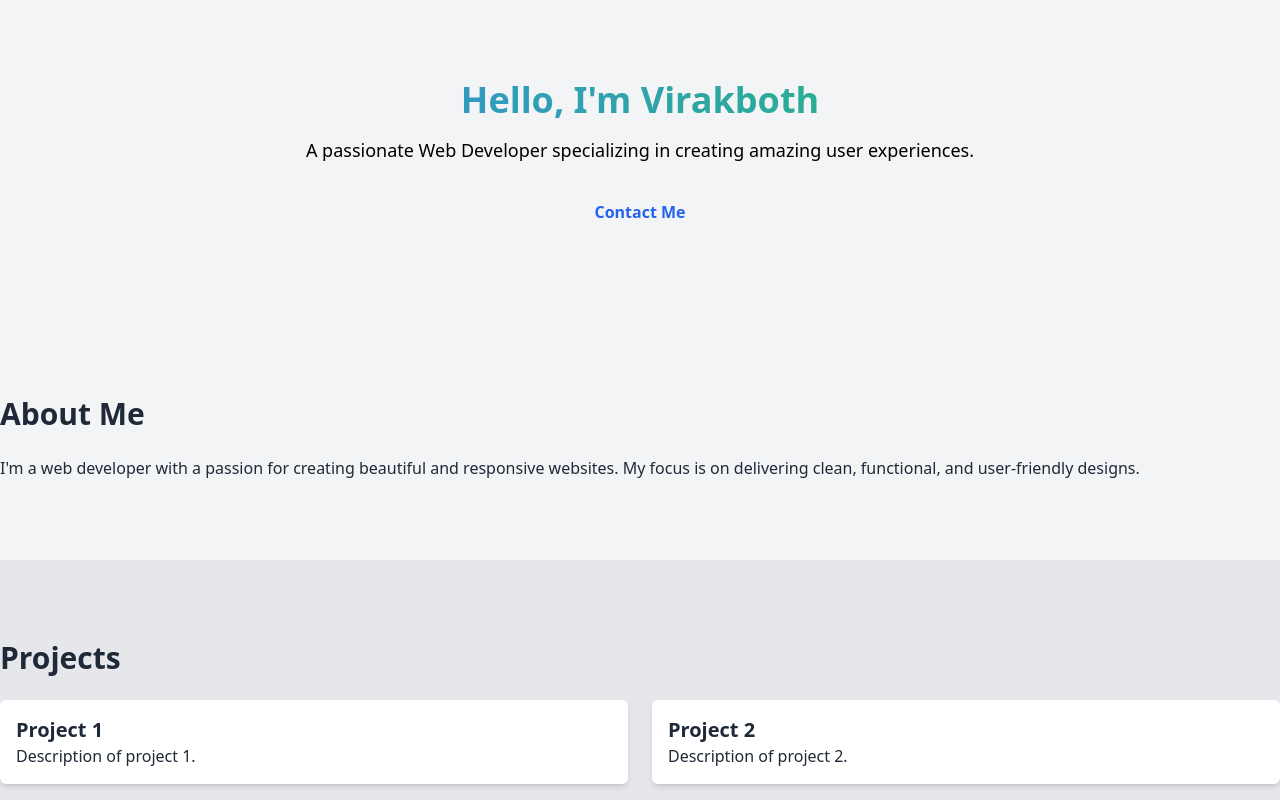
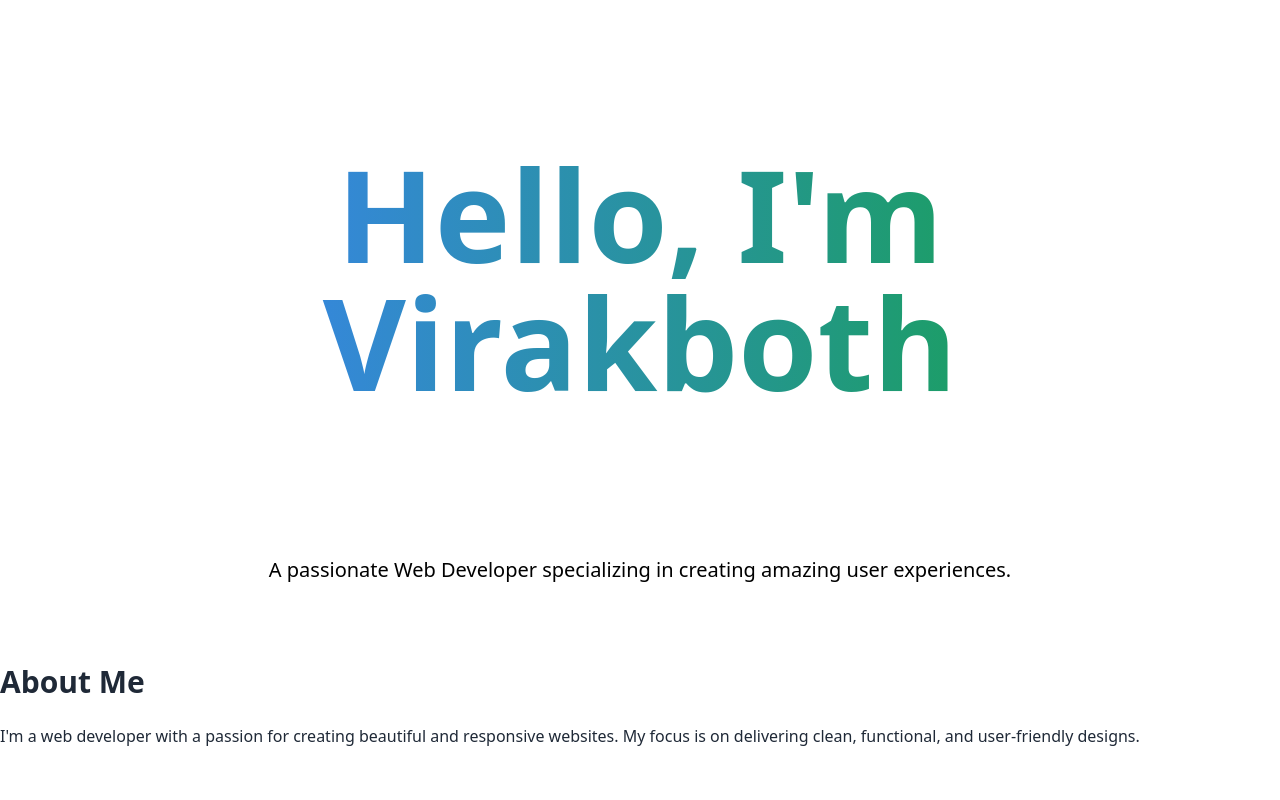
Before and after one commit to virakbothportfolio/virakbothportfolio.github.io, a React (Vite) app in the folder my-app/: page / in a window 1280 px wide. Shown: the top 800 px of the page. Built offline with nearby package versions, Linux system fonts and the light colour scheme.

Commit message:
Made a few changes

```diff
--- a/my-app/src/App.jsx
+++ b/my-app/src/App.jsx
@@ -8,7 +8,7 @@
 
 export default function App() {
   return (
-    <div className="bg-gray-100 text-gray-800">
+    <div className="text-gray-800">
       <Hero />
       <About />
       <Projects />
--- a/my-app/src/components/Contact.jsx
+++ b/my-app/src/components/Contact.jsx
@@ -2,7 +2,7 @@
 
 const Contact = () => {
   return (
-    <section id="contact" className="py-20 bg-gray-200">
+    <section id="contact" className="py-20">
       <div className="container mx-auto text-center">
         <h2 className="text-3xl font-bold mb-6">Contact Me</h2>
         <p>Email me at: <a href="mailto:your.email@example.com" className="text-blue-600">your.email@example.com</a></p>
--- a/my-app/src/components/Hero.jsx
+++ b/my-app/src/components/Hero.jsx
@@ -2,18 +2,14 @@
 
 const Hero = () => {
   return (
-    <section className="text-black py-20">
-      <div className="container mx-auto text-center">
-        <h1 className="text-transparent bg-clip-text bg-gradient-to-r from-blue-500 to-green-500 text-4xl font-bold mb-4">Hello, I'm Virakboth</h1>
-        <p className="text-lg">
+    <section>
+      <div className="text-black text-center">
+        <h1 className="text-transparent bg-clip-text bg-gradient-to-r from-blue-500 to-green-600 text-9xl font-bold m-[150px]">
+          Hello, I'm Virakboth
+        </h1>
+        <p className="text-xl">
           A passionate Web Developer specializing in creating amazing user experiences.
         </p>
-        <a
-          href="#contact"
-          className="mt-6 inline-block text-blue-600 px-6 py-3 rounded-md font-bold"
-        >
-          Contact Me
-        </a>
       </div>
     </section>
   );
--- a/my-app/src/components/Navbar.jsx
+++ /dev/null
@@ -1,19 +0,0 @@
-import React from 'react';
-
-const Navbar = () => {
-  return (
-    <header className="bg-white shadow">
-      <nav className="container mx-auto px-4 py-4 flex justify-between items-center">
-        <h1 className="text-xl font-bold">My Portfolio</h1>
-        <ul className="flex space-x-4">
-          <li><a href="#about" className="hover:text-blue-600">About</a></li>
-          <li><a href="#projects" className="hover:text-blue-600">Projects</a></li>
-          <li><a href="#skills" className="hover:text-blue-600">Skills</a></li>
-          <li><a href="#contact" className="hover:text-blue-600">Contact</a></li>
-        </ul>
-      </nav>
-    </header>
-  );
-};
-
-export default Navbar;
```
